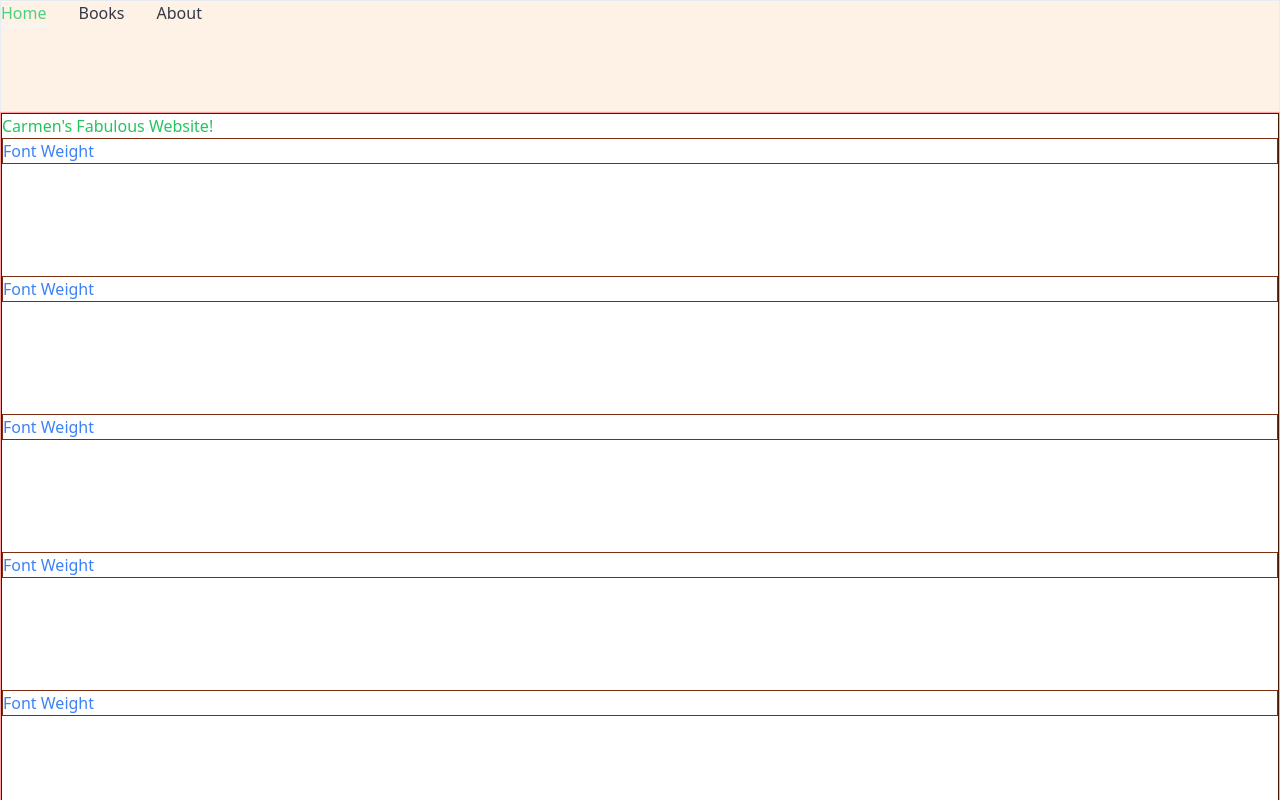
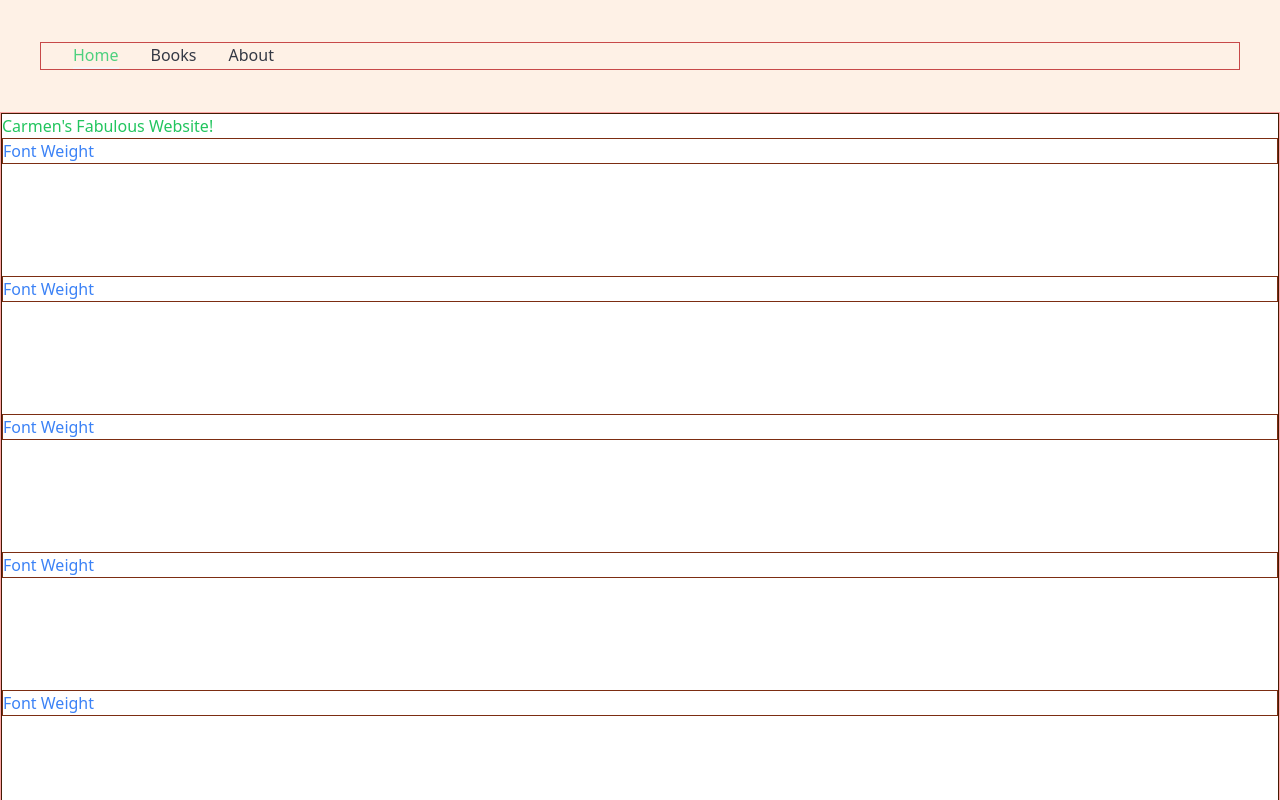
Before and after one commit to mmaustin/carmens-site, a Next.js app in the folder carmens-site/: page / in a window 1280 px wide. Shown: the top 800 px of the page. Built offline with nearby package versions, Linux system fonts and the light colour scheme.

Commit message:
Added flex properties to the header element in the header component

```diff
--- a/carmens-site/components/Header.jsx
+++ b/carmens-site/components/Header.jsx
@@ -4,11 +4,8 @@ import Navbar from "./Navbar";
 
 const Header = () => {
   return (
-    <header className="border sticky top-0 bg-chart-5/20 opacity-80 h-28">
-      {/* <p className="px-8">Some Stuff</p>
-      <p className="px-8">Some Stuff</p>
-      <p className="px-8">Some Stuff</p> */}
-      <div className="hidden lg:flex items-center gap-8">
+    <header className="flex justify-center items-center sticky top-0 bg-chart-5/20 opacity-80 h-28">
+      <div className="container border border-red-700  hidden lg:flex items-center gap-8">
         <Navbar />
       </div>
       <div className="lg:hidden mt-6 md:mt-0">
```
